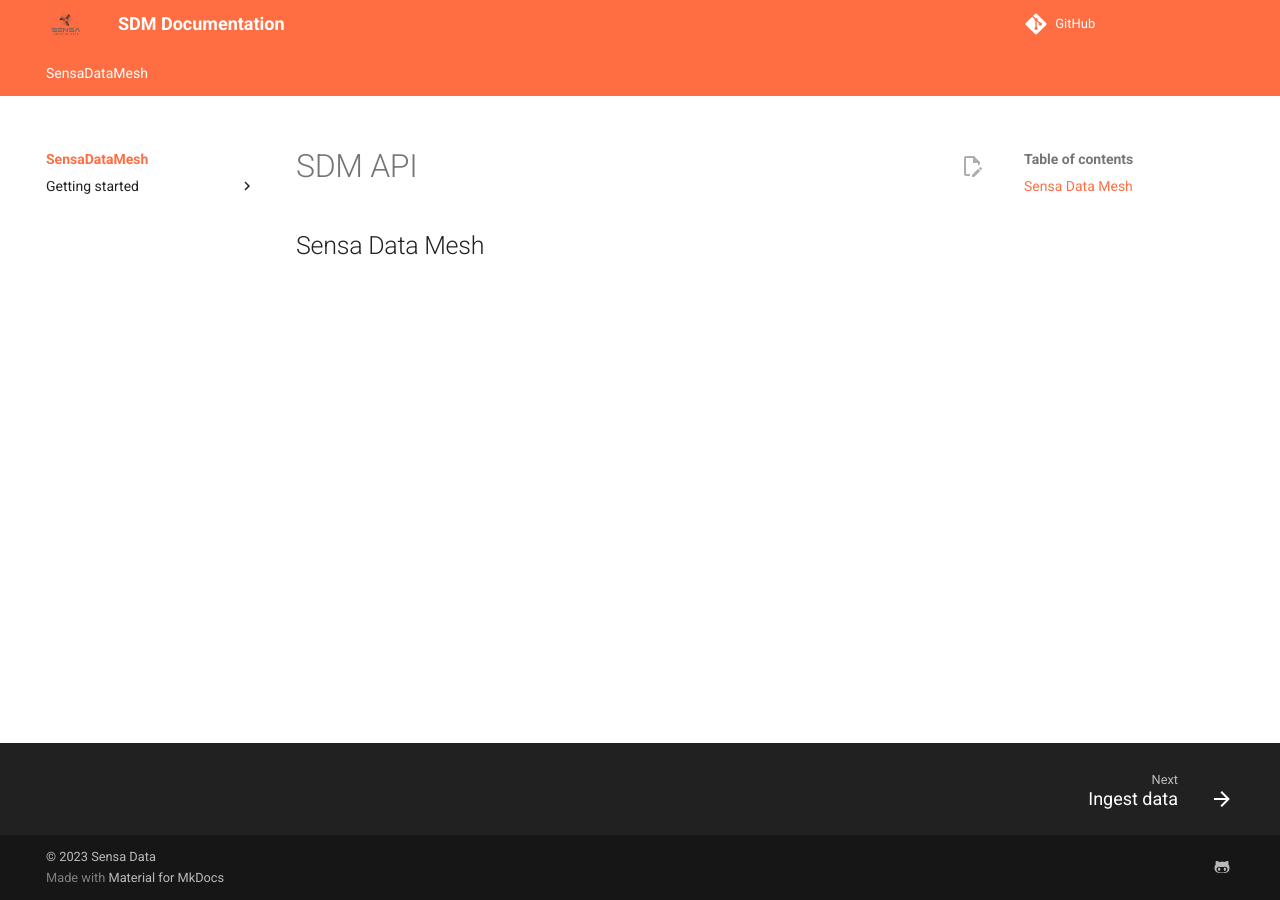
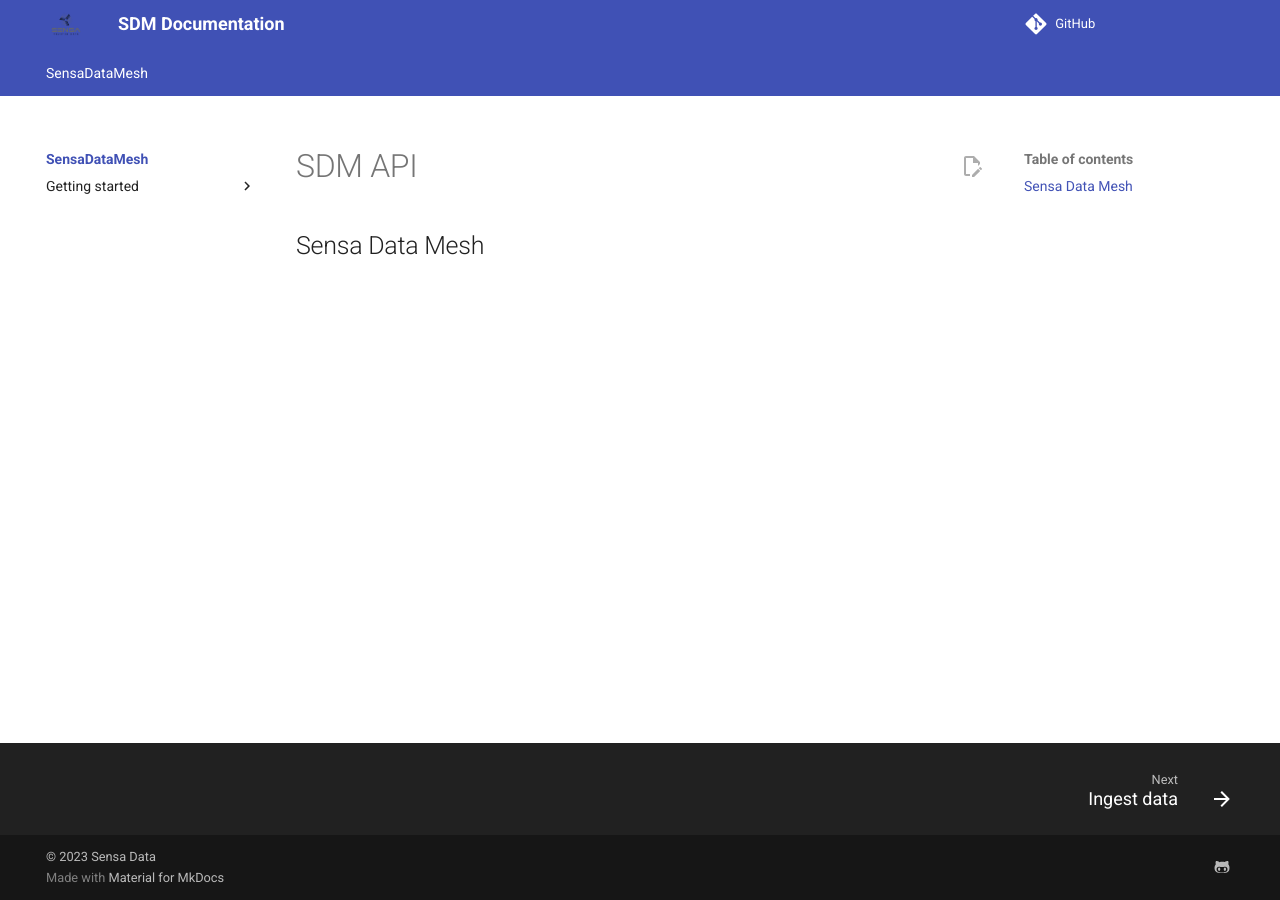
Before and after one commit to Sensa-Data/sensa-docs, an MkDocs documentation site: the page built from docs/README.md, in a window 1280 px wide. Built offline with MkDocs 1.6.1 and Material for MkDocs 9.7.7, drawn with Linux system fonts in a browser that asks for light colours; comment, search, counter and statistics services are not loaded.

Commit message:
update color palette

```diff
--- a/mkdocs.yml
+++ b/mkdocs.yml
@@ -18,10 +18,7 @@
     - search.highlight
     - search.share
   language: en
-  palette:
-    - scheme: default
-      primary: deep orange
-      accent: deep orange
+
 
 
 plugins:
```
